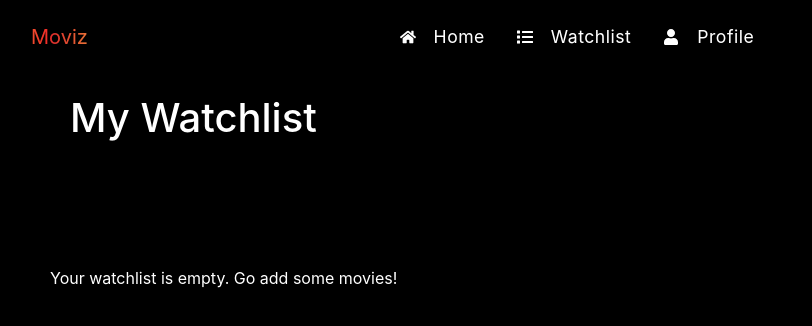
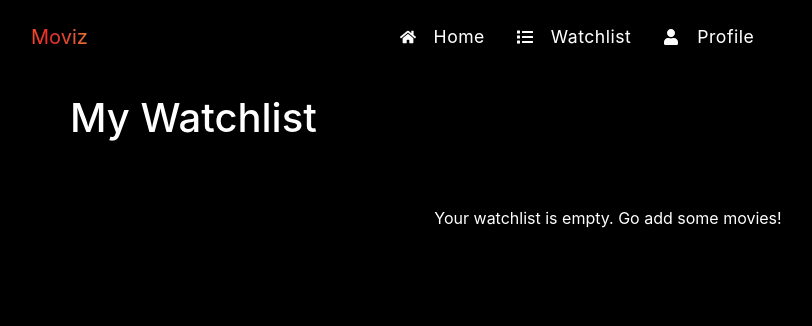
Before and after one commit to sayantansi0604/moviz_mern, a React (Create React App) app in the folder client/: page /watchlist in a window 1280 px wide. Shown: the top 326 px of the page, without its empty margins (32-844 px from the left). Built offline with nearby package versions, Linux system fonts and the light colour scheme.

Commit message:
Final fix for watchlist delete logic

```diff
--- a/client/src/Watchlist.js
+++ b/client/src/Watchlist.js
@@ -2,7 +2,8 @@ import React from 'react'
 import NavB from './Navbar';
 import { Container, Row, Col, Card } from "react-bootstrap";
 import { FaTrash } from "react-icons/fa";
-export default function Watchlist({ watchlist,removeW}) {
+
+export default function Watchlist({ watchlist, removeW }) {
   return (
     <div>
       <NavB/>
@@ -13,20 +14,21 @@ export default function Watchlist({ watchlist,removeW}) {
         <Row className="g-3 mt-3">
         {watchlist.length > 0 ? (
           watchlist.map((movie) => (
-            <Col key={movie.id} xs={6} md={4} lg={2}>
+            /* FIX 1: Use _id || id for the key */
+            <Col key={movie._id || movie.id} xs={6} md={4} lg={2}>
               <Card className="movie-card">
                 <Card.Img src={movie.image} />
                 <div className="Delete-overlay">
                     <FaTrash
                       className="Delete-icon"
                       onClick={(e) => {
-                        e.stopPropagation(); // Prevents the card's main onClick from firing
-                        removeW(movie.id);
+                        e.stopPropagation();
+                        /* FIX 2: Send the correct ID to the remove function */
+                        removeW(movie._id || movie.id);
                       }}
                     />
                 </div>
                 <Card.Body style={{ color: '#ffffff' }}>
-                  {/* Added custom class for truncation */}
                   <Card.Title className="movie-title">{movie.title}</Card.Title>
                   <Card.Text>⭐ {movie.rating}</Card.Text>
                 </Card.Body>
@@ -34,7 +36,9 @@ export default function Watchlist({ watchlist,removeW}) {
             </Col>
           ))
         ) : (
-          <p>Your watchlist is empty. Go add some movies!</p>
+          <p style={{ color: 'white', textAlign: 'center', marginTop: '20px' }}>
+            Your watchlist is empty. Go add some movies!
+          </p>
         )}
       </Row>
       </Container>
```
